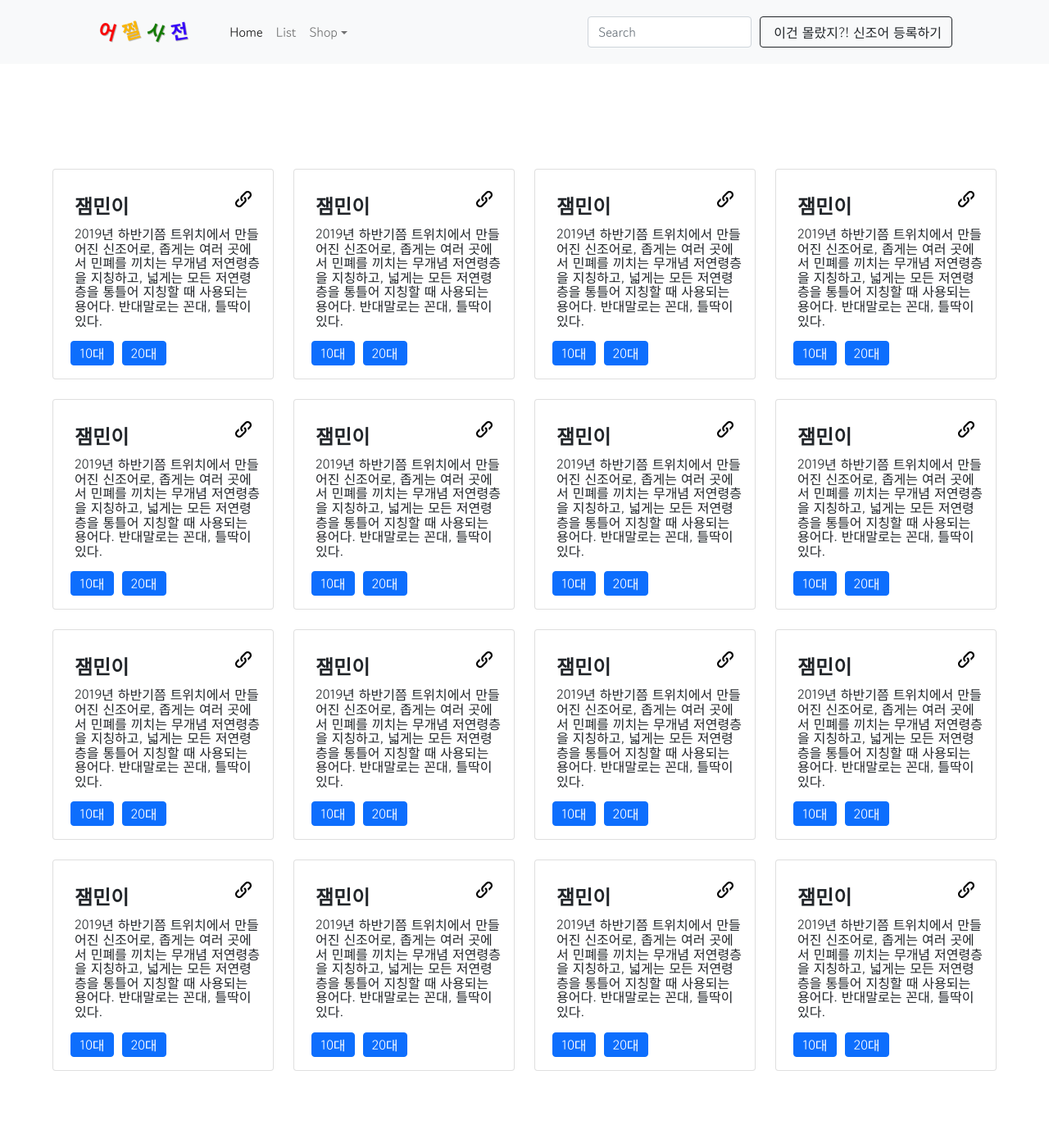
After one commit to willow-92/Sparta_SWcamp_team6, a Flask app: template Templates/search_result_none.html in a window 1280 px wide. The commit adds this page. Shown: the whole page at 82% size. Run offline with Flask 2, Linux system fonts and the light colour scheme; the template is opened without the code that fills it, so the values that code supplies are empty.

Commit message:
2023.02.04 검색페이지 (작업중)

```diff
--- /dev/null
+++ b/Templates/search_result_none.html
@@ -0,0 +1,331 @@
+<!doctype html>
+<html lang="en">
+
+<head>
+    <meta charset="utf-8">
+    <meta name="viewport" content="width=device-width, initial-scale=1, shrink-to-fit=no">
+
+    <link href="https://cdn.jsdelivr.net/npm/bootstrap@5.0.2/dist/css/bootstrap.min.css" rel="stylesheet"
+          integrity="sha384-EVSTQN3/azprG1Anm3QDgpJLIm9Nao0Yz1ztcQTwFspd3yD65VohhpuuCOmLASjC" crossorigin="anonymous">
+    <script src="https://ajax.googleapis.com/ajax/libs/jquery/3.5.1/jquery.min.js"></script>
+    <script src="https://cdn.jsdelivr.net/npm/bootstrap@5.0.2/dist/js/bootstrap.bundle.min.js"
+            integrity="sha384-MrcW6ZMFYlzcLA8Nl+NtUVF0sA7MsXsP1UyJoMp4YLEuNSfAP+JcXn/tWtIaxVXM"
+            crossorigin="anonymous"></script>
+
+    <title>어쩔사전</title>
+
+    <link href="https://fonts.googleapis.com/css2?family=Gowun+Dodum&display=swap" rel="stylesheet">
+
+    <style>
+        * {
+            font-family: 'Gowun Dodum', sans-serif;
+        }
+
+        .NewWordCard {
+            padding: 10% 5% 5% 5%;
+        }
+
+
+        .card-title {
+            font-size: x-large;
+            font-weight: bolder;
+
+            padding: 10px 10px 0px 10px;
+        }
+
+        .chain_icon {
+            width: 20px;
+
+            float: right;
+        }
+
+        .card-text {
+            padding: 0 0 0px 10px;
+            line-height: 1.1em;
+        }
+
+        .btn-primary {
+            padding: 2px 10px 2px 10px;
+            margin: 0px 0px 0px 5px;
+        }
+
+
+
+    </style>
+</head>
+
+<body>
+<!--네비게이션 바-->
+<nav class="navbar navbar-expand-lg navbar-light bg-light">
+    <div class="container px-4 px-lg-5">
+        <a class="navbar-brand" href="#!"><img src="./../Src/img/main_button.png"></a>
+        <button class="navbar-toggler" type="button" data-bs-toggle="collapse" data-bs-target="#navbarSupportedContent"
+                aria-controls="navbarSupportedContent" aria-expanded="false" aria-label="Toggle navigation"><span
+                class="navbar-toggler-icon"></span></button>
+        <div class="collapse navbar-collapse" id="navbarSupportedContent">
+            <ul class="navbar-nav me-auto mb-2 mb-lg-0 ms-lg-4">
+                <li class="nav-item"><a class="nav-link active" aria-current="page" href="#!">Home</a></li>
+                <li class="nav-item"><a class="nav-link" href="#!">List</a></li>
+                <li class="nav-item dropdown">
+                    <a class="nav-link dropdown-toggle" id="navbarDropdown" href="#" role="button"
+                       data-bs-toggle="dropdown" aria-expanded="false">Shop</a>
+                    <ul class="dropdown-menu" aria-labelledby="navbarDropdown">
+                        <li><a class="dropdown-item" href="#!">All Products</a></li>
+                        <li>
+                            <hr class="dropdown-divider"/>
+                        </li>
+                        <li><a class="dropdown-item" href="#!">Popular Items</a></li>
+                        <li><a class="dropdown-item" href="#!">New Arrivals</a></li>
+                    </ul>
+                </li>
+            </ul>
+            <div style="position: relative; top:-12px; right:10px;">
+                <label for="exampleDataList" class="form-label"></label>
+                <input class="form-control" list="datalistOptions" id="exampleDataList"
+                       placeholder="Search" style="width: 200px;">
+                <datalist id="datalistOptions">
+                    <option value="San Francisco">
+                    <option value="New York">
+                    <option value="Seattle">
+                    <option value="Los Angeles">
+                    <option value="Chicago">
+                </datalist>
+            </div>
+            <form class="d-flex">
+                <button class="btn btn-outline-dark" type="submit">
+                    <i class="bi-cart-fill me-1"></i>
+                    이건 몰랐지?! 신조어 등록하기
+                </button>
+            </form>
+        </div>
+    </div>
+</nav>
+
+<div class="NewWordCard">
+    <div class="row row-cols-1 row-cols-md-4 g-4">
+        <div class="col">
+            <div class="card">
+                <div class="card-body">
+                    <div class="card-title">
+                        잼민이<img class="chain_icon" src="./../Src/img/chain_icon.png">
+                    </div>
+                    <p class="card-text">2019년 하반기쯤 트위치에서 만들어진 신조어로, 좁게는 여러 곳에서 민폐를 끼치는 무개념 저연령층을 지칭하고, 넓게는 모든 저연령층을 통틀어
+                        지칭할 때 사용되는 용어다. 반대말로는 꼰대, 틀딱이 있다.</p>
+                    <button type="button" class="btn btn-primary">10대</button>
+                    <button type="button" class="btn btn-primary">20대</button>
+                </div>
+            </div>
+        </div>
+        <div class="col">
+            <div class="card">
+                <div class="card-body">
+                    <div class="card-title">
+                        잼민이<img class="chain_icon" src="./../Src/img/chain_icon.png">
+                    </div>
+                    <p class="card-text">2019년 하반기쯤 트위치에서 만들어진 신조어로, 좁게는 여러 곳에서 민폐를 끼치는 무개념 저연령층을 지칭하고, 넓게는 모든 저연령층을 통틀어
+                        지칭할 때 사용되는 용어다. 반대말로는 꼰대, 틀딱이 있다.</p>
+                    <button type="button" class="btn btn-primary">10대</button>
+                    <button type="button" class="btn btn-primary">20대</button>
+                </div>
+            </div>
+        </div>
+        <div class="col">
+            <div class="card">
+                <div class="card-body">
+                    <div class="card-title">
+                        잼민이<img class="chain_icon" src="./../Src/img/chain_icon.png">
+                    </div>
+                    <p class="card-text">2019년 하반기쯤 트위치에서 만들어진 신조어로, 좁게는 여러 곳에서 민폐를 끼치는 무개념 저연령층을 지칭하고, 넓게는 모든 저연령층을 통틀어
+                        지칭할 때 사용되는 용어다. 반대말로는 꼰대, 틀딱이 있다.</p>
+                    <button type="button" class="btn btn-primary">10대</button>
+                    <button type="button" class="btn btn-primary">20대</button>
+                </div>
+            </div>
+        </div>
+        <div class="col">
+            <div class="card">
+                <div class="card-body">
+                    <div class="card-title">
+                        잼민이<img class="chain_icon" src="./../Src/img/chain_icon.png">
+                    </div>
+                    <p class="card-text">2019년 하반기쯤 트위치에서 만들어진 신조어로, 좁게는 여러 곳에서 민폐를 끼치는 무개념 저연령층을 지칭하고, 넓게는 모든 저연령층을 통틀어
+                        지칭할 때 사용되는 용어다. 반대말로는 꼰대, 틀딱이 있다.</p>
+                    <button type="button" class="btn btn-primary">10대</button>
+                    <button type="button" class="btn btn-primary">20대</button>
+                </div>
+            </div>
+        </div>
+    </div>
+    <br>
+    <div class="row row-cols-1 row-cols-md-4 g-4">
+        <div class="col">
+            <div class="card">
+                <div class="card-body">
+                    <div class="card-title">
+                        잼민이<img class="chain_icon" src="./../Src/img/chain_icon.png">
+                    </div>
+                    <p class="card-text">2019년 하반기쯤 트위치에서 만들어진 신조어로, 좁게는 여러 곳에서 민폐를 끼치는 무개념 저연령층을 지칭하고, 넓게는 모든 저연령층을 통틀어
+                        지칭할 때 사용되는 용어다. 반대말로는 꼰대, 틀딱이 있다.</p>
+                    <button type="button" class="btn btn-primary">10대</button>
+                    <button type="button" class="btn btn-primary">20대</button>
+                </div>
+            </div>
+        </div>
+        <div class="col">
+            <div class="card">
+                <div class="card-body">
+                    <div class="card-title">
+                        잼민이<img class="chain_icon" src="./../Src/img/chain_icon.png">
+                    </div>
+                    <p class="card-text">2019년 하반기쯤 트위치에서 만들어진 신조어로, 좁게는 여러 곳에서 민폐를 끼치는 무개념 저연령층을 지칭하고, 넓게는 모든 저연령층을 통틀어
+                        지칭할 때 사용되는 용어다. 반대말로는 꼰대, 틀딱이 있다.</p>
+                    <button type="button" class="btn btn-primary">10대</button>
+                    <button type="button" class="btn btn-primary">20대</button>
+                </div>
+            </div>
+        </div>
+        <div class="col">
+            <div class="card">
+                <div class="card-body">
+                    <div class="card-title">
+                        잼민이<img class="chain_icon" src="./../Src/img/chain_icon.png">
+                    </div>
+                    <p class="card-text">2019년 하반기쯤 트위치에서 만들어진 신조어로, 좁게는 여러 곳에서 민폐를 끼치는 무개념 저연령층을 지칭하고, 넓게는 모든 저연령층을 통틀어
+                        지칭할 때 사용되는 용어다. 반대말로는 꼰대, 틀딱이 있다.</p>
+                    <button type="button" class="btn btn-primary">10대</button>
+                    <button type="button" class="btn btn-primary">20대</button>
+                </div>
+            </div>
+        </div>
+        <div class="col">
+            <div class="card">
+                <div class="card-body">
+                    <div class="card-title">
+                        잼민이<img class="chain_icon" src="./../Src/img/chain_icon.png">
+                    </div>
+                    <p class="card-text">2019년 하반기쯤 트위치에서 만들어진 신조어로, 좁게는 여러 곳에서 민폐를 끼치는 무개념 저연령층을 지칭하고, 넓게는 모든 저연령층을 통틀어
+                        지칭할 때 사용되는 용어다. 반대말로는 꼰대, 틀딱이 있다.</p>
+                    <button type="button" class="btn btn-primary">10대</button>
+                    <button type="button" class="btn btn-primary">20대</button>
+                </div>
+            </div>
+        </div>
+    </div>
+    <br>
+    <div class="row row-cols-1 row-cols-md-4 g-4">
+        <div class="col">
+            <div class="card">
+                <div class="card-body">
+                    <div class="card-title">
+                        잼민이<img class="chain_icon" src="./../Src/img/chain_icon.png">
+                    </div>
+                    <p class="card-text">2019년 하반기쯤 트위치에서 만들어진 신조어로, 좁게는 여러 곳에서 민폐를 끼치는 무개념 저연령층을 지칭하고, 넓게는 모든 저연령층을 통틀어
+                        지칭할 때 사용되는 용어다. 반대말로는 꼰대, 틀딱이 있다.</p>
+                    <button type="button" class="btn btn-primary">10대</button>
+                    <button type="button" class="btn btn-primary">20대</button>
+                </div>
+            </div>
+        </div>
+        <div class="col">
+            <div class="card">
+                <div class="card-body">
+                    <div class="card-title">
+                        잼민이<img class="chain_icon" src="./../Src/img/chain_icon.png">
+                    </div>
+                    <p class="card-text">2019년 하반기쯤 트위치에서 만들어진 신조어로, 좁게는 여러 곳에서 민폐를 끼치는 무개념 저연령층을 지칭하고, 넓게는 모든 저연령층을 통틀어
+                        지칭할 때 사용되는 용어다. 반대말로는 꼰대, 틀딱이 있다.</p>
+                    <button type="button" class="btn btn-primary">10대</button>
+                    <button type="button" class="btn btn-primary">20대</button>
+                </div>
+            </div>
+        </div>
+        <div class="col">
+            <div class="card">
+                <div class="card-body">
+                    <div class="card-title">
+                        잼민이<img class="chain_icon" src="./../Src/img/chain_icon.png">
+                    </div>
+                    <p class="card-text">2019년 하반기쯤 트위치에서 만들어진 신조어로, 좁게는 여러 곳에서 민폐를 끼치는 무개념 저연령층을 지칭하고, 넓게는 모든 저연령층을 통틀어
+                        지칭할 때 사용되는 용어다. 반대말로는 꼰대, 틀딱이 있다.</p>
+                    <button type="button" class="btn btn-primary">10대</button>
+                    <button type="button" class="btn btn-primary">20대</button>
+                </div>
+            </div>
+        </div>
+        <div class="col">
+            <div class="card">
+                <div class="card-body">
+                    <div class="card-title">
+                        잼민이<img class="chain_icon" src="./../Src/img/chain_icon.png">
+                    </div>
+                    <p class="card-text">2019년 하반기쯤 트위치에서 만들어진 신조어로, 좁게는 여러 곳에서 민폐를 끼치는 무개념 저연령층을 지칭하고, 넓게는 모든 저연령층을 통틀어
+                        지칭할 때 사용되는 용어다. 반대말로는 꼰대, 틀딱이 있다.</p>
+                    <button type="button" class="btn btn-primary">10대</button>
+                    <button type="button" class="btn btn-primary">20대</button>
+                </div>
+            </div>
+        </div>
+    </div>
+    <br>
+    <div class="row row-cols-1 row-cols-md-4 g-4">
+        <div class="col">
+            <div class="card">
+                <div class="card-body">
+                    <div class="card-title">
+                        잼민이<img class="chain_icon" src="./../Src/img/chain_icon.png">
+                    </div>
+                    <p class="card-text">2019년 하반기쯤 트위치에서 만들어진 신조어로, 좁게는 여러 곳에서 민폐를 끼치는 무개념 저연령층을 지칭하고, 넓게는 모든 저연령층을 통틀어
+                        지칭할 때 사용되는 용어다. 반대말로는 꼰대, 틀딱이 있다.</p>
+                    <button type="button" class="btn btn-primary">10대</button>
+                    <button type="button" class="btn btn-primary">20대</button>
+                </div>
+            </div>
+        </div>
+        <div class="col">
+            <div class="card">
+                <div class="card-body">
+                    <div class="card-title">
+                        잼민이<img class="chain_icon" src="./../Src/img/chain_icon.png">
+                    </div>
+                    <p class="card-text">2019년 하반기쯤 트위치에서 만들어진 신조어로, 좁게는 여러 곳에서 민폐를 끼치는 무개념 저연령층을 지칭하고, 넓게는 모든 저연령층을 통틀어
+                        지칭할 때 사용되는 용어다. 반대말로는 꼰대, 틀딱이 있다.</p>
+                    <button type="button" class="btn btn-primary">10대</button>
+                    <button type="button" class="btn btn-primary">20대</button>
+                </div>
+            </div>
+        </div>
+        <div class="col">
+            <div class="card">
+                <div class="card-body">
+                    <div class="card-title">
+                        잼민이<img class="chain_icon" src="./../Src/img/chain_icon.png">
+                    </div>
+                    <p class="card-text">2019년 하반기쯤 트위치에서 만들어진 신조어로, 좁게는 여러 곳에서 민폐를 끼치는 무개념 저연령층을 지칭하고, 넓게는 모든 저연령층을 통틀어
+                        지칭할 때 사용되는 용어다. 반대말로는 꼰대, 틀딱이 있다.</p>
+                    <button type="button" class="btn btn-primary">10대</button>
+                    <button type="button" class="btn btn-primary">20대</button>
+                </div>
+            </div>
+        </div>
+        <div class="col">
+            <div class="card">
+                <div class="card-body">
+                    <div class="card-title">
+                        잼민이<img class="chain_icon" src="./../Src/img/chain_icon.png">
+                    </div>
+                    <p class="card-text">2019년 하반기쯤 트위치에서 만들어진 신조어로, 좁게는 여러 곳에서 민폐를 끼치는 무개념 저연령층을 지칭하고, 넓게는 모든 저연령층을 통틀어
+                        지칭할 때 사용되는 용어다. 반대말로는 꼰대, 틀딱이 있다.</p>
+                    <button type="button" class="btn btn-primary">10대</button>
+                    <button type="button" class="btn btn-primary">20대</button>
+                </div>
+            </div>
+        </div>
+    </div>
+    <br>
+
+</div>
+
+
+</body>
+
+</html>
```
Also changed, not shown: Templates/search_result.html (+71 -94 lines), Src/img/sejong_round.png (added).
